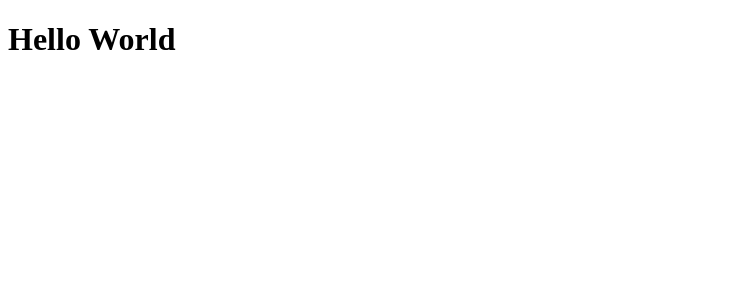
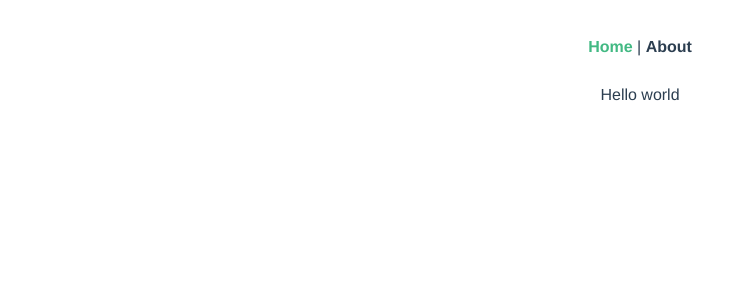
Before and after one commit to charlievanrooijen/house-listings, a Vue app: page / in a window 1280 px wide. Shown: the top 300 px of the page, without its empty margins (0-747 px from the left). Built offline with nearby package versions, Linux system fonts and the light colour scheme.

Commit message:
Multiple pages and navigation

```diff
--- a/package.json
+++ b/package.json
@@ -9,13 +9,15 @@
   },
   "dependencies": {
     "core-js": "^3.8.3",
-    "vue": "^3.2.13"
+    "vue": "^3.2.13",
+    "vue-router": "^4.0.3"
   },
   "devDependencies": {
     "@babel/core": "^7.12.16",
     "@babel/eslint-parser": "^7.12.16",
     "@vue/cli-plugin-babel": "~5.0.0",
     "@vue/cli-plugin-eslint": "~5.0.0",
+    "@vue/cli-plugin-router": "~5.0.0",
     "@vue/cli-service": "~5.0.0",
     "eslint": "^7.32.0",
     "eslint-plugin-vue": "^8.0.3"
--- a/src/App.vue
+++ b/src/App.vue
@@ -1,15 +1,30 @@
 <template>
-  <div id="app">
-    <h1>Hello World</h1>
-  </div>
+  <nav>
+    <router-link to="/">Home</router-link> |
+    <router-link to="/about">About</router-link>
+  </nav>
+  <router-view/>
 </template>
 
-<script>
-export default {
-  name: 'App',
-};
-</script>
+<style>
+#app {
+  font-family: Avenir, Helvetica, Arial, sans-serif;
+  -webkit-font-smoothing: antialiased;
+  -moz-osx-font-smoothing: grayscale;
+  text-align: center;
+  color: #2c3e50;
+}
 
-<style>
-/* Voeg hier je stijlen toe als dat nodig is */
+nav {
+  padding: 30px;
+}
+
+nav a {
+  font-weight: bold;
+  color: #2c3e50;
+}
+
+nav a.router-link-exact-active {
+  color: #42b983;
+}
 </style>
--- a/src/main.js
+++ b/src/main.js
@@ -1,4 +1,5 @@
 import { createApp } from 'vue'
 import App from './App.vue'
+import router from './router'
 
-createApp(App).mount('#app')
+createApp(App).use(router).mount('#app')
--- /dev/null
+++ b/src/router/index.js
@@ -0,0 +1,22 @@
+import { createRouter, createWebHistory } from 'vue-router'
+import HomeView from '../views/HomeView.vue'
+
+const routes = [
+  {
+    path: '/',
+    name: 'home',
+    component: HomeView
+  },
+  {
+    path: '/about',
+    name: 'about',
+    component: () => import(/* webpackChunkName: "about" */ '../views/AboutView.vue')
+  }
+]
+
+const router = createRouter({
+  history: createWebHistory(process.env.BASE_URL),
+  routes
+})
+
+export default router
--- /dev/null
+++ b/src/views/AboutView.vue
@@ -0,0 +1,5 @@
+<template>
+  <div class="about">
+    <h1>This is an about page</h1>
+  </div>
+</template>
--- /dev/null
+++ b/src/views/HomeView.vue
@@ -0,0 +1,33 @@
+<template>
+  <div id="app">
+    Hello world
+  </div>
+</template>
+
+<script>
+export default {
+  name: 'App'
+};
+</script>
+
+<style>
+/* Add any global styles here */
+nav ul {
+  list-style-type: none;
+  padding: 0;
+}
+
+nav li {
+  display: inline;
+  margin-right: 10px;
+}
+
+nav a {
+  text-decoration: none;
+  color: inherit;
+}
+
+nav a.router-link-active {
+  font-weight: bold;
+}
+</style>
```
Also changed, not shown: 1 other file (tests, documents, lock files or other folders).
